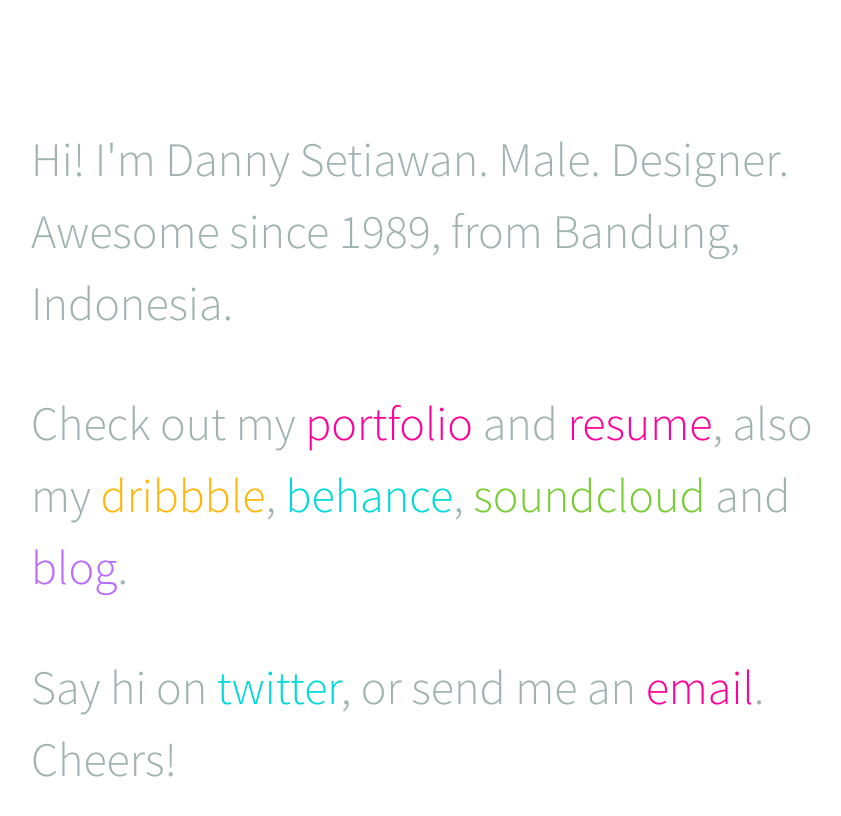
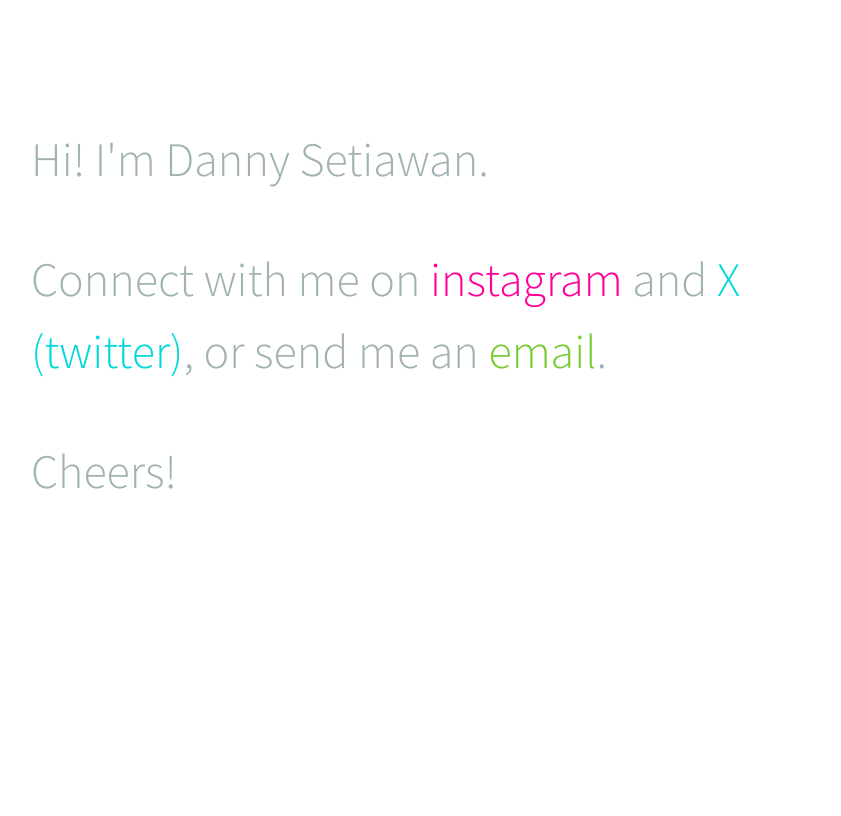
Before and after one commit to dannyitself/dannyitself.github.com, a plain HTML site: page index.html in a window 1280 px wide. Shown: the whole page, without its empty margins (209-1050 px from the left). Drawn offline with Linux system fonts and the light colour scheme.

Commit message:
Update index.html

```diff
--- a/index.html
+++ b/index.html
@@ -27,9 +27,9 @@
 
 <body>
 <article class="animated fadeIn">
-<p>Hi! I'm Danny Setiawan. Male. Designer. Awesome since 1989, from Bandung, Indonesia.</p>
-<p>Check out my <a href="http://dannysetiawan.com/portfolio.pdf" target="_blank" class="pink">portfolio</a> and <a href="http://dannysetiawan.com/resume.pdf" target="_blank" class="pink">resume</a>, also my <a href="http://dribbble.com/inidanny" target="_blank" class="orange">dribbble</a>, <a href="http://behance.com/dannysetiawan" target="_blank" class="blue">behance</a>, <a href="http://soundcloud.com/dannysetiawan" target="_blank" class="green">soundcloud</a> and <a href="http://blog.dannysetiawan.com" target="_blank" class="purple">blog</a>.</p>
-<p>Say hi on <a href="http://twitter.com/inidanny" target="_blank" class="blue">twitter</a>, or send me an <a href="mailto:dannyitself@gmail.com" class="pink">email</a>. Cheers!</p>
+<p>Hi! I'm Danny Setiawan.</p>
+<p>Connect with me on <a href="https://www.instagram.com/inidanny" target="_blank" class="pink">instagram</a> and <a href="https://www.twitter.com/inidanny" target="_blank" class="blue">X (twitter)</a>, or send me an <a href="mailto:dannyitself@gmail.com" class="green">email</a>.</p>
+<p>Cheers!</p>
 </article>
 
 </body></html>
```
